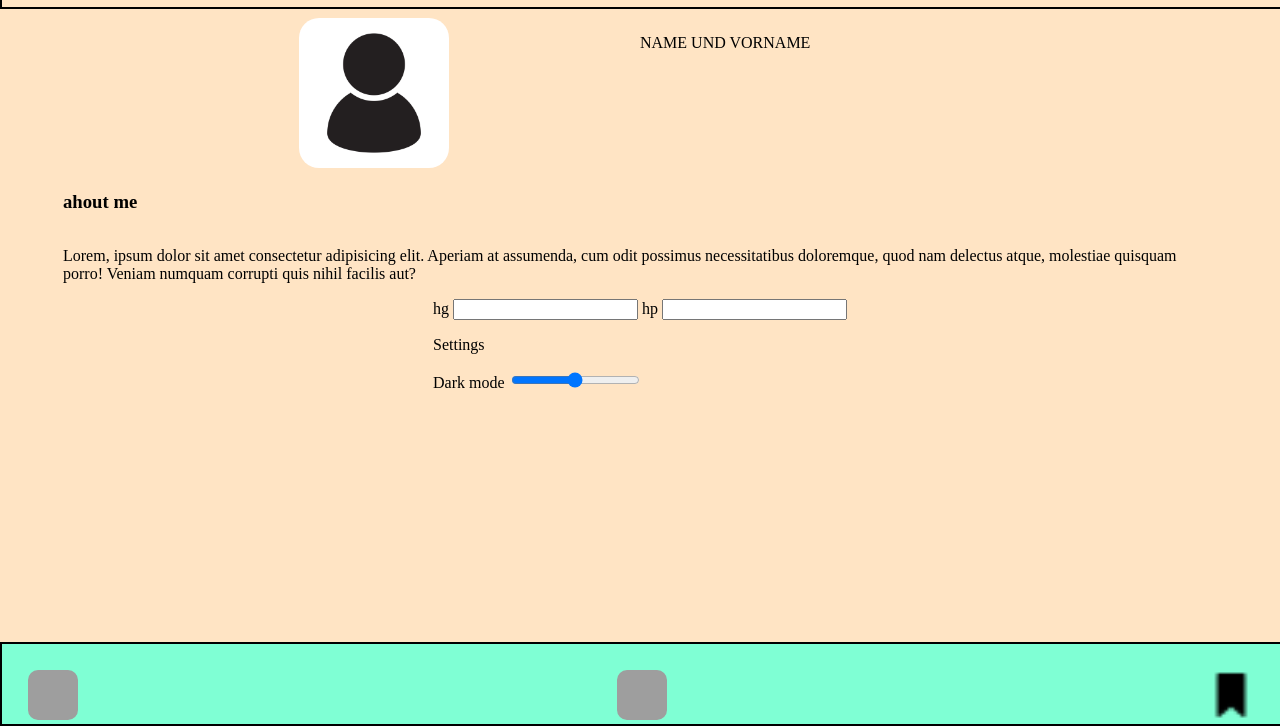
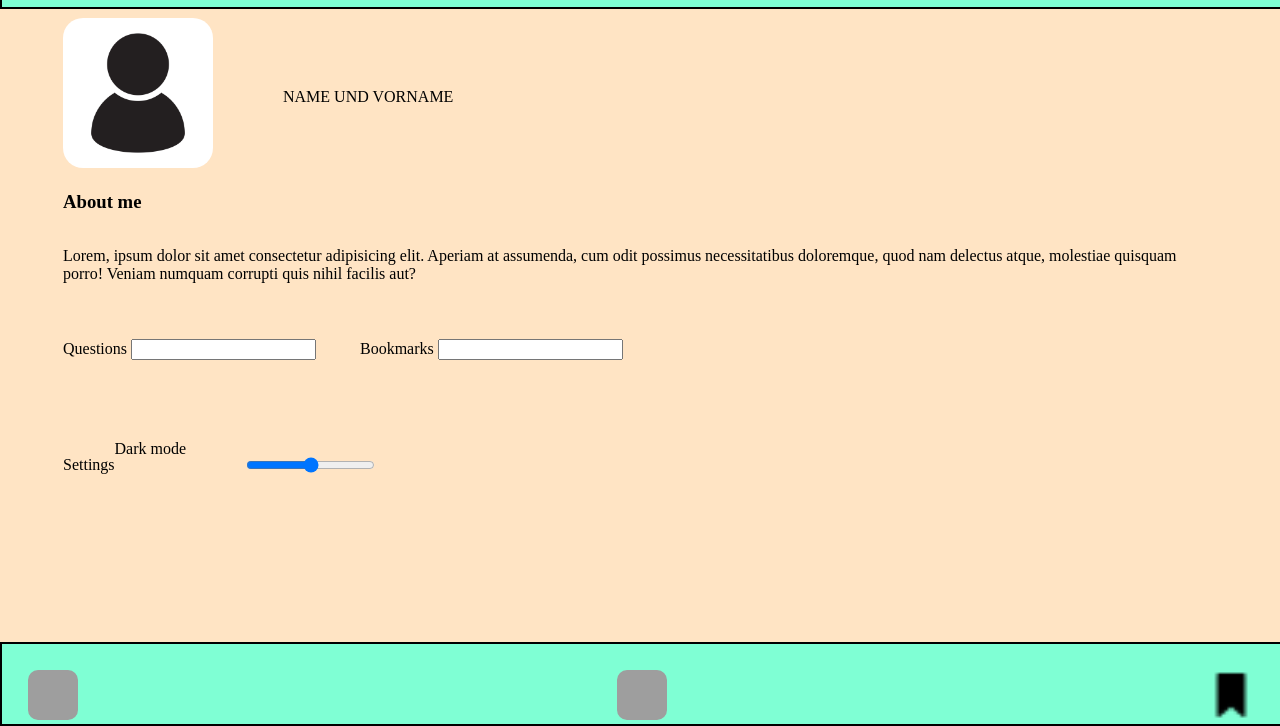
Before and after one commit to Moukarnold/quizzaplayout, a plain HTML site: page profil.html in a window 1280 px wide. Shown: the part 74-800 px from the top of the page. Drawn offline with Linux system fonts and the light colour scheme; grey boxes are pictures that could not be loaded.

Commit message:
design version

```diff
--- a/profil.html
+++ b/profil.html
@@ -13,44 +13,38 @@
   <body>
   <div class="navbar stelle"><h1>Quiz app</h1></div>
 
-      <div class="container">
-         <div class ="entete_profil">
-          <div>  <img class = "mini-profil" src="bilder/vecteezy_profile-icon-design-vector_5544718_98.jpg" alt="">
+      <div class="body_container_profil">
+         <div class ="body_entete_profil">
+          <div>  <img class = "body_foto-profil" src="bilder/vecteezy_profile-icon-design-vector_5544718_98.jpg" alt="">
           </div>
-            <p> NAME UND VORNAME</p>
+            <p class="name_profil"> NAME UND VORNAME</p>
 
          </div>
 
-         <div class ="low_profil">
-          <h3> ahout me</h3>
+         <div class ="body_midle_profil">
+          <h3> About me</h3>
            <p> Lorem, ipsum dolor sit amet consectetur adipisicing elit. Aperiam at assumenda, cum odit possimus necessitatibus doloremque, quod nam delectus atque, molestiae quisquam porro! Veniam numquam corrupti quis nihil facilis aut?</p>
          </div>
 
-              <div class ="midle_profil">
+              <div class ="body_midle_form_profil">
                 <form aria-labelledby="title">
 
-               <div>
+                <label   for="input-quantity"> Questions </label>
+                <input  id="input-quantity "  type="number" name="number" />
 
-                <label for="input-quantity"> hg </label>
-                <input id="input-quantity "  type="number" name="number" />
+                 <label  class="abstand"  for="input-quantity"> Bookmarks </label>
+                 <input   id="input-quantity"  type="number" name="number" />
 
-                 <label for="input-quantity"> hp </label>
-                 <input id="input-quantity"  type="number" name="number" />
+              </div>
+              <div class ="body_bottom_profil">
+                <p> Settings</p>
 
-               </div>
-
-
-               <div>
-               <p> Settings</p>
-
-                <label for="input-quantity"> Dark mode </label>
-                <input id="input-quantity "  type="range" name="number" />
+                 <label for="input-quantity"> Dark mode </label>
+                 <input class="abstand_bottom_profil" id="input-quantity "  type="range" name="number" value="" />
 
 
 
-               </div>
-
-              </div>
+                </div>
       </div>
          <div class="foot">
           <div class="pic-foot">
--- a/styles.css
+++ b/styles.css
@@ -16,6 +16,7 @@ body {
 .navbar {
   position: relative;
   font-family: "Times New Roman", Times, serif;
+  background-color: aquamarine;
   border: solid 2px;
   height: 80px;
   width: 103%;
@@ -123,31 +124,59 @@ body {
   border-radius: 20%;
 }
 
-.container {
-  padding: ;
+.body_container_profil {
+  display: flex;
+  flex-direction: column;
 }
 
-.mini-profil {
+.body_foto-profil {
   width: 150px;
   height: 150px;
   border-radius: 20px;
 }
+.name_profil {
+  margin-top: 70px;
+  text-size-adjust: 90%;
+}
 
-.entete_profil {
-  display: grid;
-  grid: auto-flow / 2fr 1fr 1fr;
+.body_entete_profil {
+  display: flex;
+  gap: 70px;
   margin-left: 55px;
   margin-right: 55px;
 }
 
-.low_profil {
-  display: grid;
+.body_midle_form_profil {
+  display: flex;
+  flex-direction: row;
+  justify-content: space-between;
   margin-left: 55px;
   margin-right: 55px;
+  margin-bottom: 80px;
 }
 
 .body_midle_profil {
   display: flex;
+  flex-direction: column;
+  gap: 40%;
   margin-left: 55px;
   margin-right: 55px;
+  margin-bottom: 40px;
 }
+
+.body_bottom_profil {
+  display: flex block;
+  flex-direction: row;
+  margin-bottom: 90px;
+  margin-left: 55px;
+  margin-right: 55px;
+  margin-bottom: 40px;
+}
+
+.abstand {
+  margin-left: 40px;
+}
+
+.abstand_bottom_profil {
+  margin-left: 60px;
+}
```
